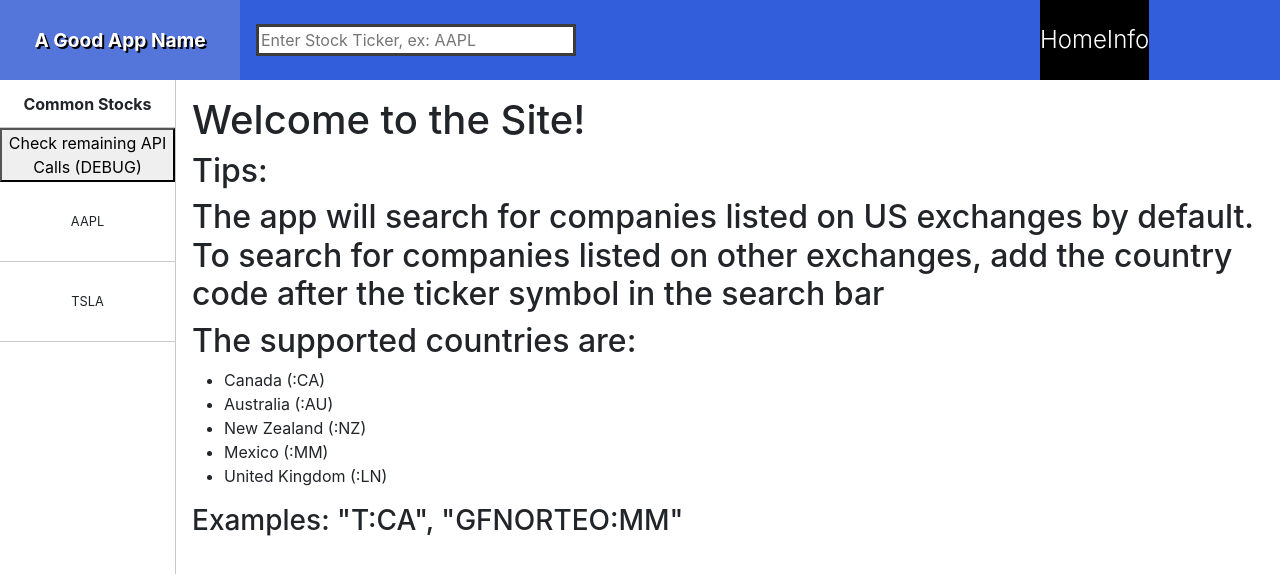
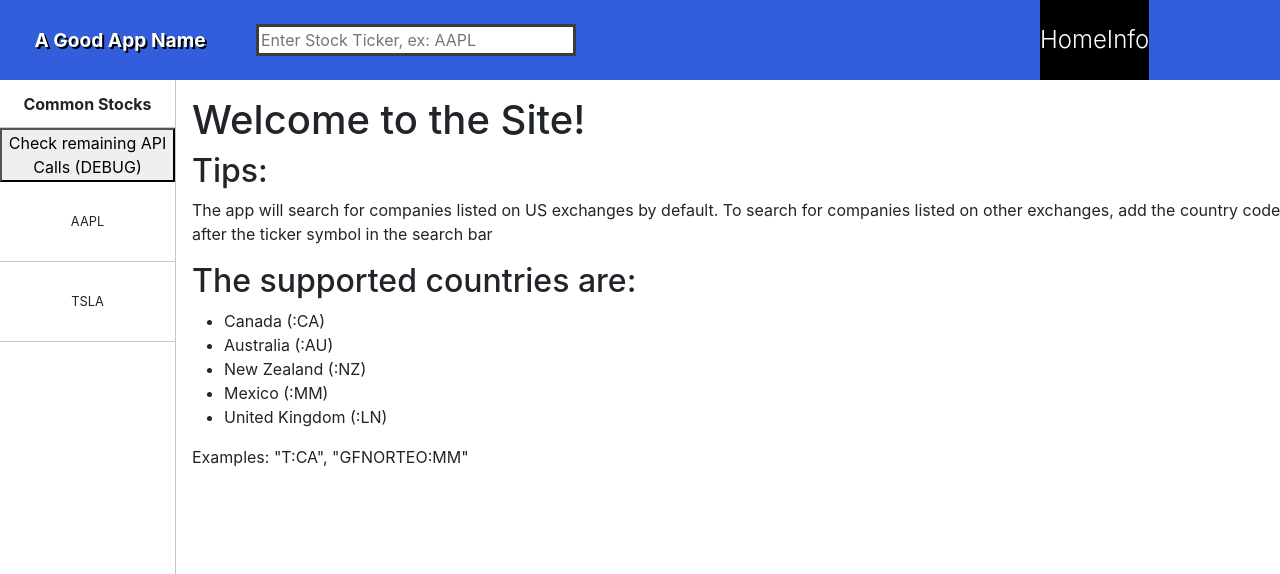
Before and after one commit to andiz-hang/Swordfish, a React (Create React App) app: page / in a window 1280 px wide. Shown: the top 574 px of the page. Built offline with nearby package versions, Linux system fonts and the light colour scheme.

Commit message:
minor formattings

```diff
--- a/src/components/main-page-components/Home.jsx
+++ b/src/components/main-page-components/Home.jsx
@@ -8,11 +8,11 @@ class Home extends Component {
         <h1>Welcome to the Site!</h1>
 
         <h2>Tips:</h2>
-        <h2>
+        <p>
           The app will search for companies listed on US exchanges by default.
           To search for companies listed on other exchanges, add the country
           code after the ticker symbol in the search bar
-        </h2>
+        </p>
         <h2>The supported countries are:</h2>
         <ul>
           <li>Canada (:CA)</li>
@@ -21,7 +21,7 @@ class Home extends Component {
           <li>Mexico (:MM)</li>
           <li>United Kingdom (:LN)</li>
         </ul>
-        <h3>Examples: "T:CA", "GFNORTEO:MM"</h3>
+        <p>Examples: "T:CA", "GFNORTEO:MM"</p>
       </main>
     );
   }
```
